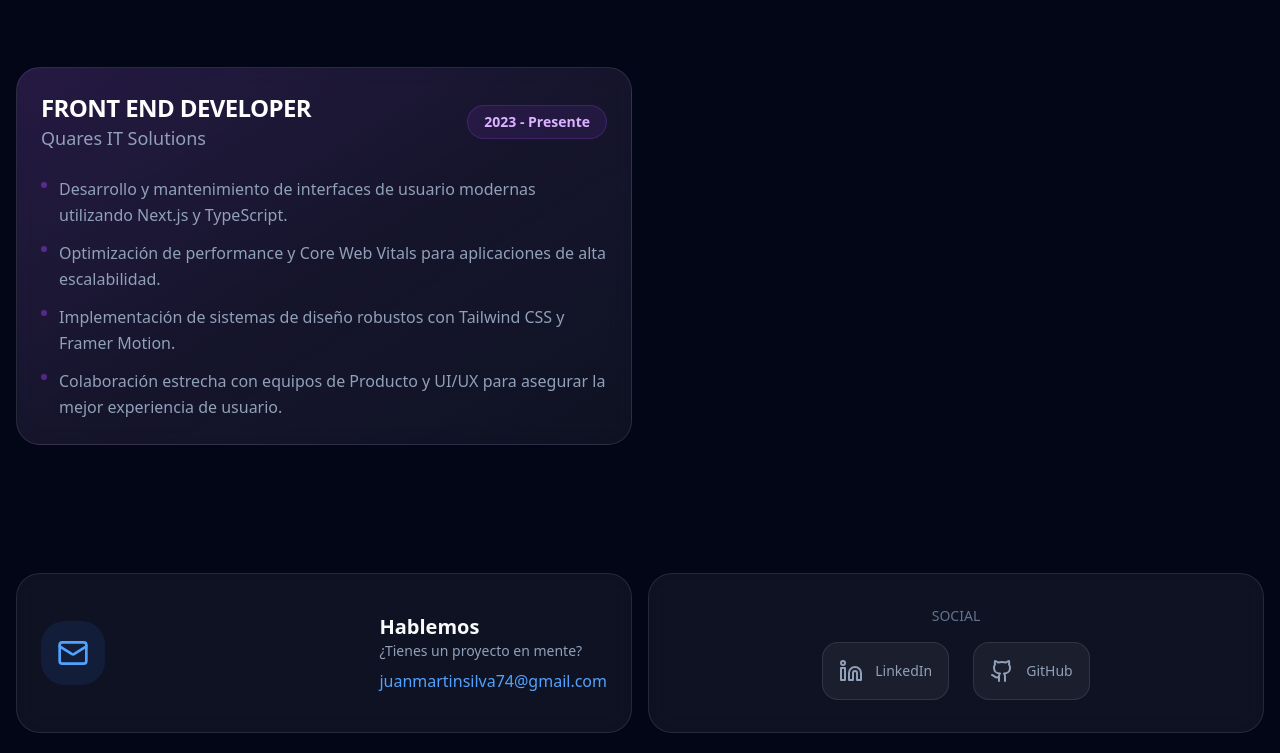
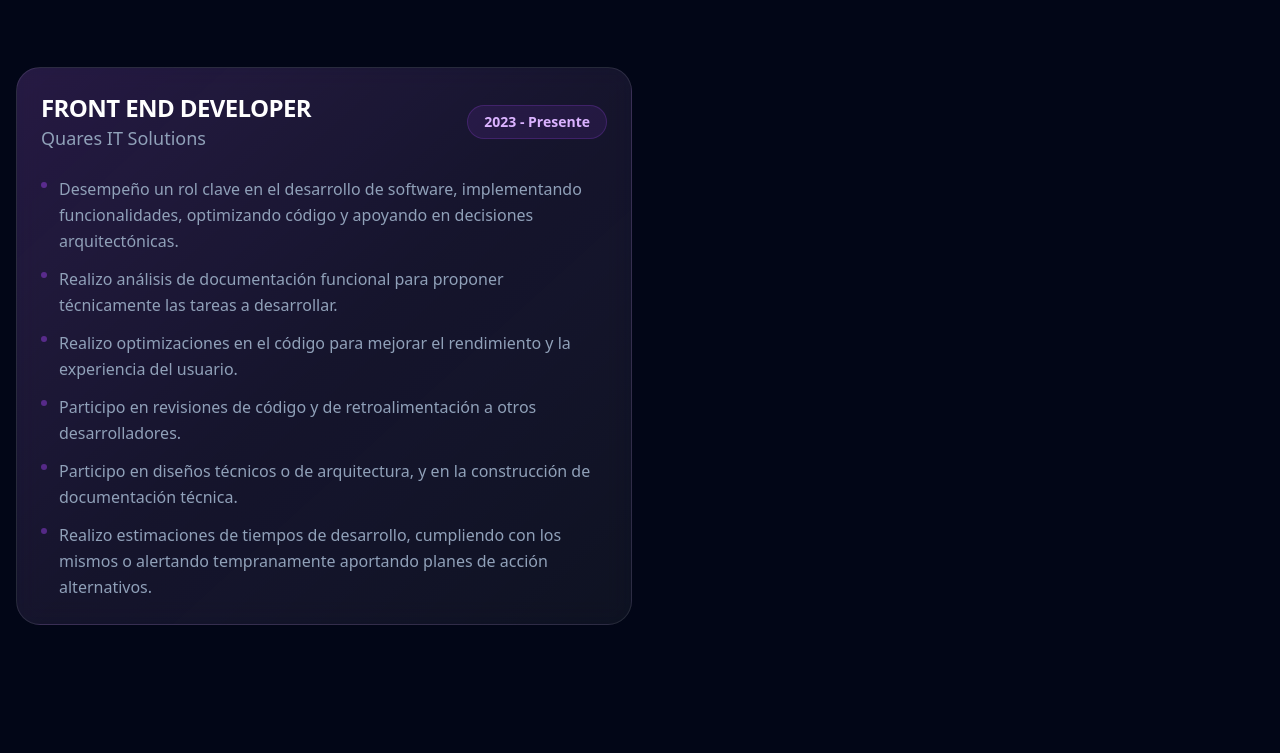
Before and after one commit to juanmarsilva/juanmartinsilva.io, a Next.js app: page / in a window 1280 px wide. Shown: the part 1594-2347 px from the top of the page. Built offline with nearby package versions, Linux system fonts and the light colour scheme.

Commit message:
upd experience

```diff
--- a/src/components/Experience.tsx
+++ b/src/components/Experience.tsx
@@ -8,10 +8,12 @@ export function Experience() {
       company: "Quares IT Solutions",
       period: "2023 - Presente",
       activities: [
-        "Desarrollo y mantenimiento de interfaces de usuario modernas utilizando Next.js y TypeScript.",
-        "Optimización de performance y Core Web Vitals para aplicaciones de alta escalabilidad.",
-        "Implementación de sistemas de diseño robustos con Tailwind CSS y Framer Motion.",
-        "Colaboración estrecha con equipos de Producto y UI/UX para asegurar la mejor experiencia de usuario."
+        "Desempeño un rol clave en el desarrollo de software, implementando funcionalidades, optimizando código y apoyando en decisiones arquitectónicas.",
+        "Realizo análisis de documentación funcional para proponer técnicamente las tareas a desarrollar.",
+        "Realizo optimizaciones en el código para mejorar el rendimiento y la experiencia del usuario.",
+        "Participo en revisiones de código y de retroalimentación a otros desarrolladores.",
+        "Participo en diseños técnicos o de arquitectura, y en la construcción de documentación técnica.",
+        "Realizo estimaciones de tiempos de desarrollo, cumpliendo con los mismos o alertando tempranamente aportando planes de acción alternativos.",
       ],
       highlight: true
     }
--- a/src/components/Hero.tsx
+++ b/src/components/Hero.tsx
@@ -26,14 +26,17 @@ export function Hero() {
         </p>
 
         <div className="flex flex-col sm:flex-row items-center justify-center gap-4">
-          {/* todo: agregar link a CV */}
-          <motion.button
+          <motion.a
             whileHover={{ scale: 1.05 }}
             whileTap={{ scale: 0.95 }}
             className="px-8 py-4 rounded-full bg-white text-slate-950 font-bold flex items-center gap-2 hover:bg-slate-200 transition-colors shadow-[0_0_20px_rgba(255,255,255,0.1)]"
+            href="https://raw.githubusercontent.com/juanmarsilva/assets/main/cv-es.pdf"
+            target="_blank"
+            rel="noopener noreferrer"
+            download="Juan_Martin_Silva_CV.pdf"
           >
             Descargar CV <Download size={18} />
-          </motion.button>
+          </motion.a>
           <motion.a
             href="#experience"
             whileHover={{ x: 5 }}
```
